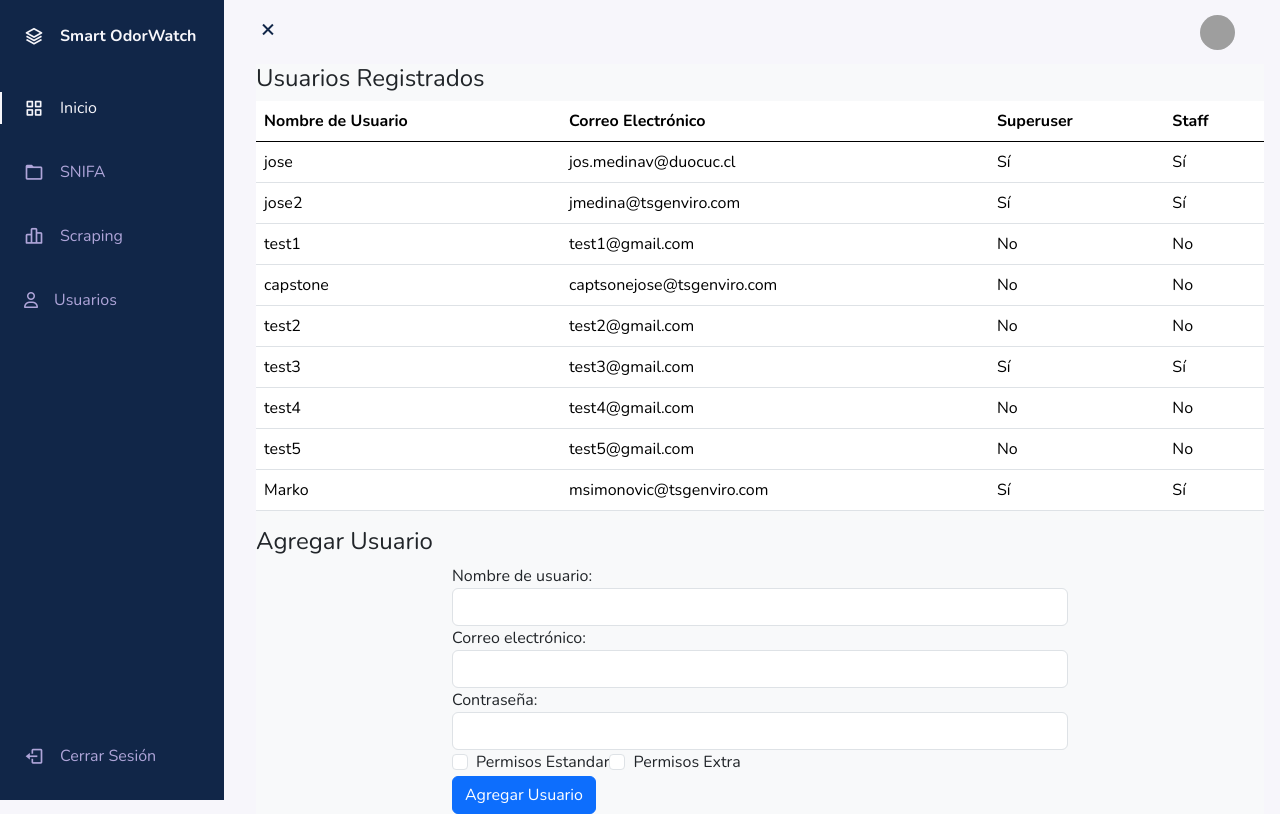
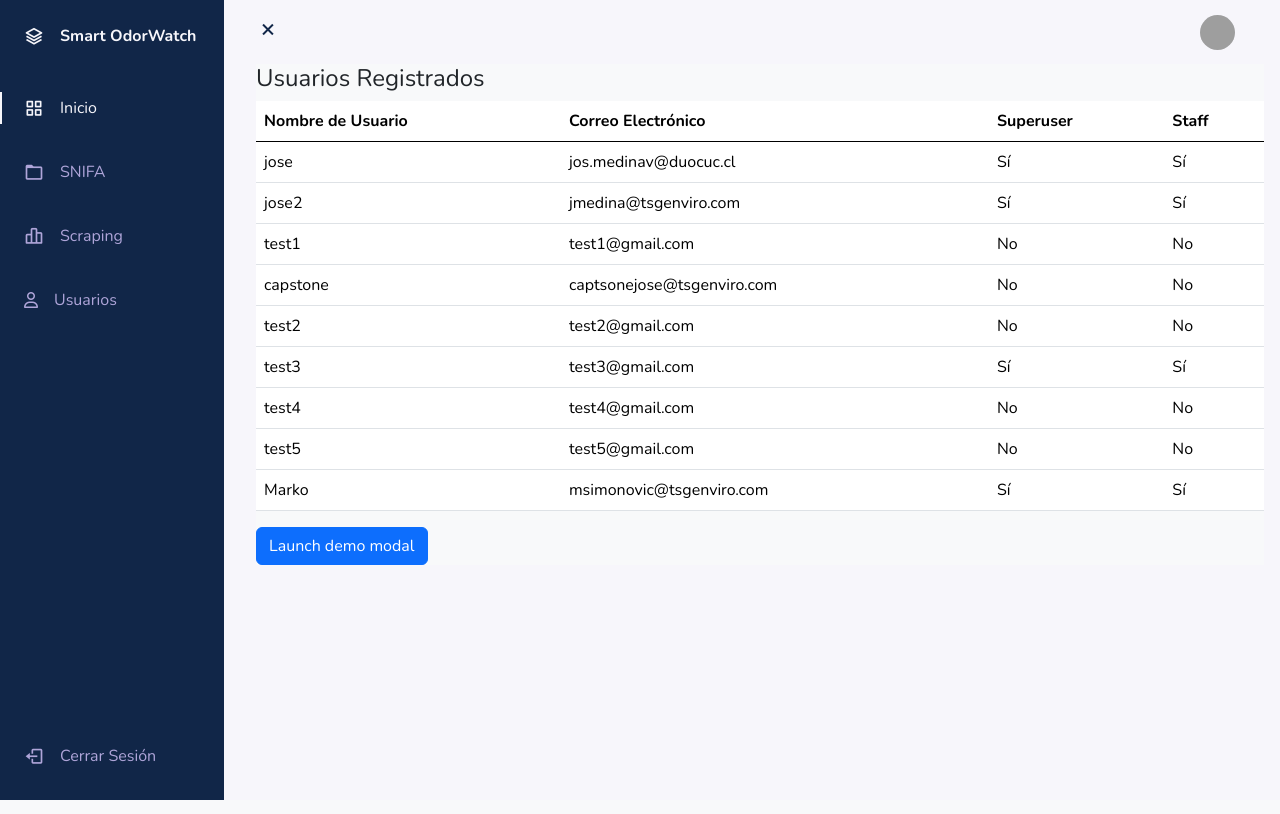
Before and after one commit to joselechuga/capstone-JoseMedina, a Django app: page /add_usuario/ in a window 1280 px wide. Run offline with Django 5.2, Linux system fonts and the light colour scheme; a user stored in the database is signed in; data comes from the database, SQL or seed files in the repository; both versions use the stored data as it was after the commit; some libraries are stand-ins or nearby versions; grey boxes are pictures that could not be loaded.

Commit message:
modificacion de add_usuario

```diff
--- a/odorwatch/static/css/usuarios.css
+++ b/odorwatch/static/css/usuarios.css
@@ -5,3 +5,11 @@
 .container-check{
     display: flex;
 }
+
+.fade{
+    width: 100vw;
+}
+
+.form-control{
+    width: 55%;
+}
--- a/odorwatch/templates/add_usuario.html
+++ b/odorwatch/templates/add_usuario.html
@@ -34,6 +34,21 @@
     </tbody>
 </table>
 
+
+    <!-- Button trigger modal -->
+<button type="button" class="btn btn-primary" data-bs-toggle="modal" data-bs-target="#exampleModal">
+    Launch demo modal
+  </button>
+
+  <!-- Modal -->
+  <div class="modal fade" id="exampleModal" tabindex="-1" aria-labelledby="exampleModalLabel" aria-hidden="true">
+    <div class="modal-dialog">
+      <div class="modal-content">
+        <div class="modal-header">
+          <h1 class="modal-title fs-5" id="exampleModalLabel">Modal title</h1>
+          <button type="button" class="btn-close" data-bs-dismiss="modal" aria-label="Close"></button>
+        </div>
+        <div class="modal-body">
             <h4>Agregar Usuario</h4>
 
             <div class="container-fluid">
@@ -61,8 +76,14 @@
                             <label class="form-check-label" for="is_superuser">Permisos Extra</label>
                         </div>
                     </div>
+                    <button type="button" class="btn btn-secondary" data-bs-dismiss="modal">Close</button>
                     <button type="submit" class="btn btn-primary">Agregar Usuario</button>
                 </form>
+            </div>
+
+        </div>
+      </div>
+    </div>
   </div>
 {% endblock %}
 
--- a/odorwatch/views.py
+++ b/odorwatch/views.py
@@ -200,7 +200,7 @@ def add_usuario(request):
 
             user.is_staff = user.is_superuser  # Opcional: Asigna el rol de staff si es superuser
             user.save()
-            return redirect('home')  # Redirige a la página de inicio o a donde desees
+            return redirect('add_usuario')  # Redirige a la página de inicio o a donde desees
     else:
         form = UserForm()
 
```
Also changed, not shown: db.sqlite3, 1 other file. Lines whose indentation alone changed are shown as unchanged.
